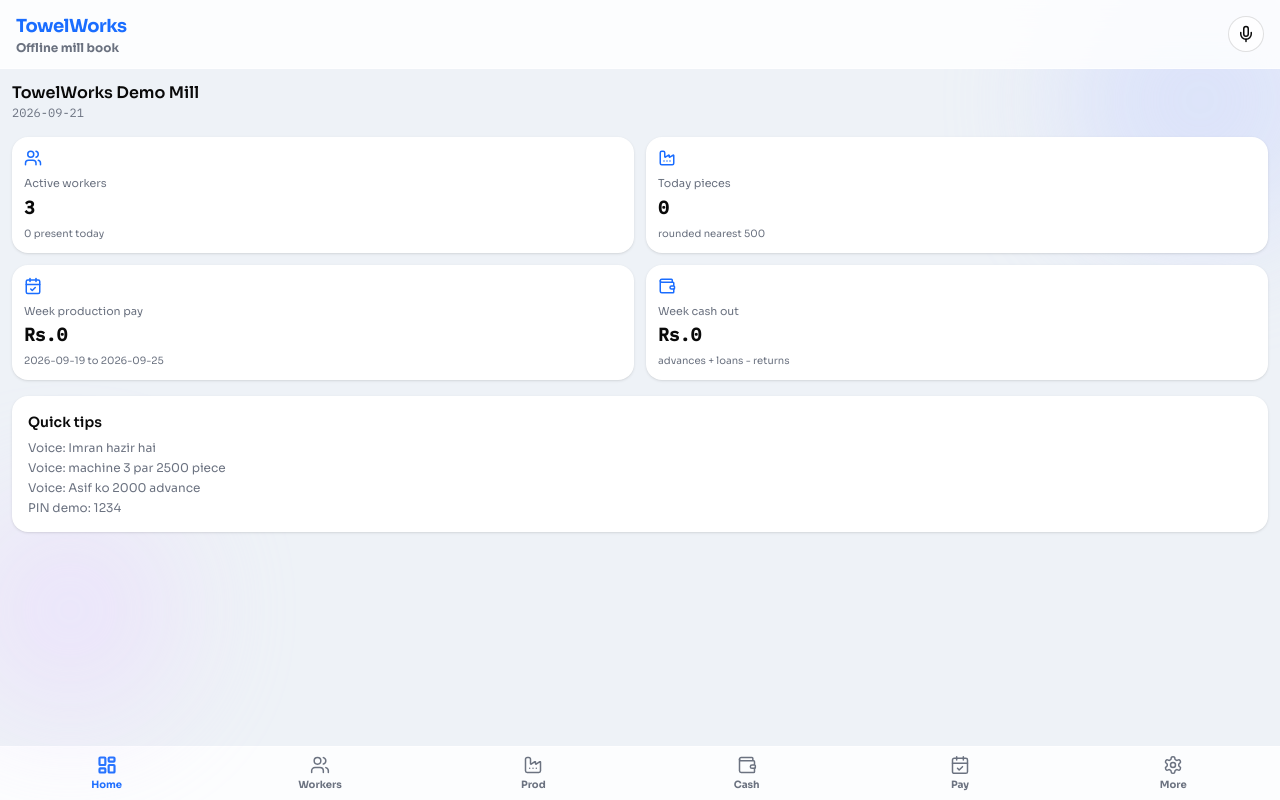
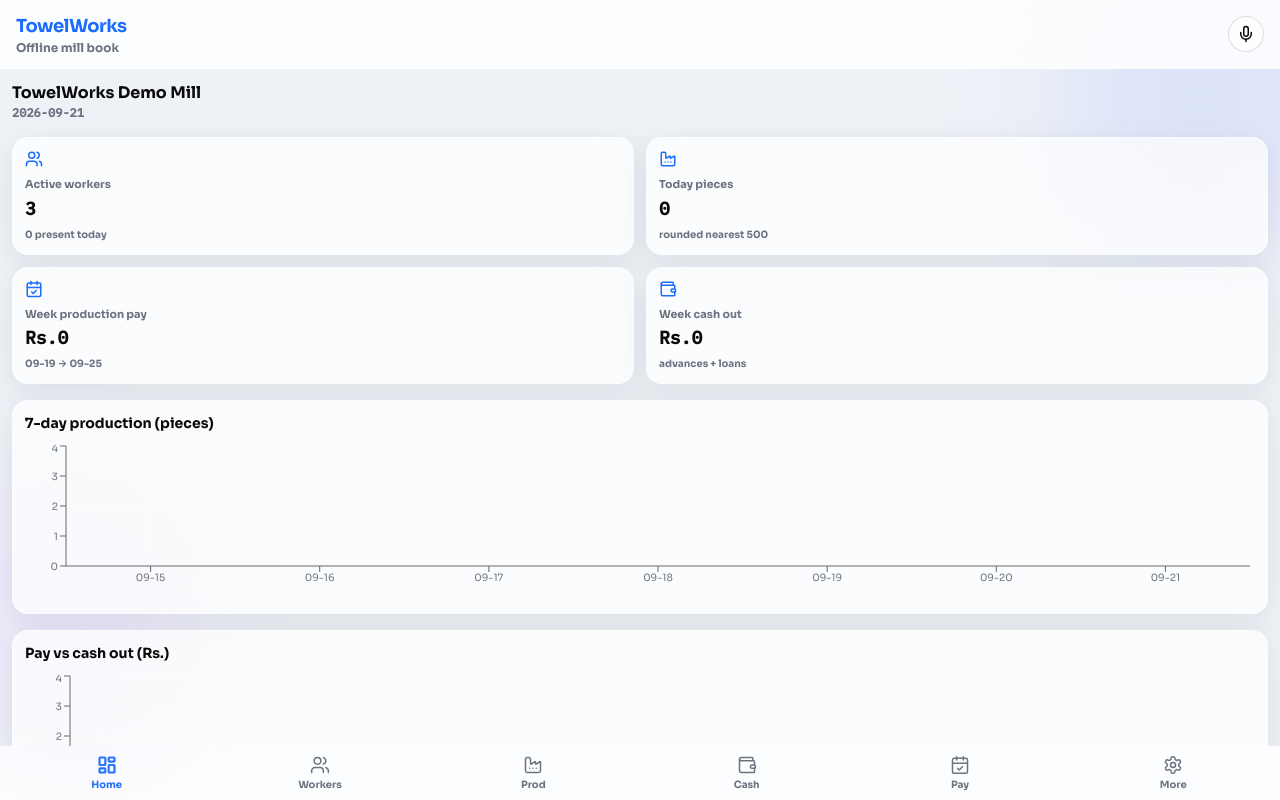
Before and after one commit to AdnanRaza88/towelworks-factory, a React (Vite) app: page / in a window 1280 px wide. Built offline with nearby package versions, Linux system fonts and the light colour scheme.

Commit message:
Dashboard trading-style charts with recharts glass cards

```diff
--- a/src/pages/Dashboard.tsx
+++ b/src/pages/Dashboard.tsx
@@ -1,7 +1,11 @@
+import { useMemo } from "react";
 import { useAppStore } from "@/store/useAppStore";
 import { todayStr, getWeekRange } from "@/lib/factory/calc";
 import { formatRs } from "@/lib/utils";
 import { Users, Factory, Wallet, CalendarCheck } from "lucide-react";
+import {
+  BarChart, Bar, XAxis, YAxis, Tooltip, ResponsiveContainer, CartesianGrid, LineChart, Line,
+} from "recharts";
 
 interface Props {
   onNavigate: (tab: "workers" | "production" | "cash" | "payroll") => void;
@@ -19,95 +23,103 @@
 
   const activeWorkers = workers.filter((w) => w.active).length;
   const presentToday = attendance.filter(
-    (a) => a.date === today && a.present
+    (a) => a.date === today && (a.status === "present" || (a as { present?: boolean }).present === true)
   ).length;
-  const todayPieces = production
-    .filter((p) => p.date === today)
-    .reduce((s, p) => s + p.roundedPieces, 0);
-  const weekPay = production
-    .filter((p) => p.date >= start && p.date <= end)
-    .reduce((s, p) => s + p.amount, 0);
-  const weekCash = cash
-    .filter((c) => c.date >= start && c.date <= end)
-    .reduce((s, c) => {
-      if (c.type === "advance" || c.type === "loan" || c.type === "deduction")
-        return s + c.amount;
-      return s - c.amount;
-    }, 0);
+  const todayPieces = production.filter((p) => p.date === today).reduce((s, p) => s + p.roundedPieces, 0);
+  const weekPay = production.filter((p) => p.date >= start && p.date <= end).reduce((s, p) => s + p.amount, 0);
+  const weekCash = cash.filter((c) => c.date >= start && c.date <= end).reduce((s, c) => {
+    if (c.type === "advance" || c.type === "loan" || c.type === "deduction") return s + c.amount;
+    return s - c.amount;
+  }, 0);
+
+  const chartData = useMemo(() => {
+    const map = new Map<string, { date: string; pieces: number; pay: number; cashOut: number }>();
+    for (let i = 6; i >= 0; i--) {
+      const d = new Date();
+      d.setDate(d.getDate() - i);
+      const key = d.toISOString().slice(0, 10);
+      map.set(key, { date: key.slice(5), pieces: 0, pay: 0, cashOut: 0 });
+    }
+    for (const p of production) {
+      const row = map.get(p.date);
+      if (row) { row.pieces += p.roundedPieces; row.pay += p.amount; }
+    }
+    for (const c of cash) {
+      const row = map.get(c.date);
+      if (row) {
+        if (c.type === "advance" || c.type === "loan" || c.type === "deduction") row.cashOut += c.amount;
+        else row.cashOut -= c.amount;
+      }
+    }
+    return Array.from(map.values());
+  }, [production, cash]);
 
   const cards = [
-    {
-      label: "Active workers",
-      value: String(activeWorkers),
-      sub: `${presentToday} present today`,
-      icon: Users,
-      tab: "workers" as const,
-    },
-    {
-      label: "Today pieces",
-      value: todayPieces.toLocaleString(),
-      sub: "rounded nearest 500",
-      icon: Factory,
-      tab: "production" as const,
-    },
-    {
-      label: "Week production pay",
-      value: formatRs(weekPay),
-      sub: `${start} to ${end}`,
-      icon: CalendarCheck,
-      tab: "payroll" as const,
-    },
-    {
-      label: "Week cash out",
-      value: formatRs(weekCash),
-      sub: "advances + loans - returns",
-      icon: Wallet,
-      tab: "cash" as const,
-    },
+    { label: "Active workers", value: String(activeWorkers), sub: `${presentToday} present today`, icon: Users, tab: "workers" as const },
+    { label: "Today pieces", value: todayPieces.toLocaleString(), sub: "rounded nearest 500", icon: Factory, tab: "production" as const },
+    { label: "Week production pay", value: formatRs(weekPay), sub: `${start.slice(5)} → ${end.slice(5)}`, icon: CalendarCheck, tab: "payroll" as const },
+    { label: "Week cash out", value: formatRs(weekCash), sub: "advances + loans", icon: Wallet, tab: "cash" as const },
   ];
 
   return (
     <div className="space-y-4">
       <div>
-        <h2 className="text-base font-semibold">
-          {millName}
-        </h2>
-        <p className="text-xs text-[var(--muted)] mono">
-          {today}
-        </p>
+        <h2 className="text-base font-bold">{millName}</h2>
+        <p className="text-xs mono font-bold" style={{ color: "var(--muted)" }}>{today}</p>
       </div>
 
       <div className="grid grid-cols-2 gap-3">
         {cards.map((c) => {
           const Icon = c.icon;
           return (
-            <button
-              key={c.label}
-              onClick={() => onNavigate(c.tab)}
-              className="rounded-2xl bg-white p-3 text-left shadow-sm active:bg-slate-50"
-            >
-              <Icon size={18} className="mb-2 text-[var(--primary)]" />
-              <p className="text-[11px] text-[var(--muted)]">
-                {c.label}
-              </p>
-              <p className="mt-0.5 text-lg font-semibold mono">
-                {c.value}
-              </p>
-              <p className="mt-1 text-[10px] text-[var(--muted)]">
-                {c.sub}
-              </p>
+            <button key={c.label} onClick={() => onNavigate(c.tab)} className="surface rounded-2xl p-3 text-left">
+              <Icon size={18} style={{ color: "var(--primary)" }} className="mb-2" />
+              <p className="text-[11px] font-bold" style={{ color: "var(--muted)" }}>{c.label}</p>
+              <p className="mt-0.5 text-lg font-bold mono">{c.value}</p>
+              <p className="mt-1 text-[10px] font-bold" style={{ color: "var(--muted)" }}>{c.sub}</p>
             </button>
           );
         })}
       </div>
 
-      <div className="rounded-2xl bg-white p-4 shadow-sm">
-        <h3 className="text-sm font-semibold">Quick tips</h3>
-        <ul className="mt-2 space-y-1 text-xs text-[var(--muted)]">
-          <li>Voice: Imran hazir hai</li>
-          <li>Voice: machine 3 par 2500 piece</li>
-          <li>Voice: Asif ko 2000 advance</li>
-          <li>PIN demo: 1234</li>
+      <div className="surface rounded-2xl p-3">
+        <h3 className="text-sm font-bold mb-2">7-day production (pieces)</h3>
+        <div style={{ width: "100%", height: 160 }}>
+          <ResponsiveContainer>
+            <BarChart data={chartData}>
+              <CartesianGrid strokeDasharray="3 3" stroke="var(--border)" />
+              <XAxis dataKey="date" tick={{ fontSize: 10, fill: "var(--muted)" }} />
+              <YAxis tick={{ fontSize: 10, fill: "var(--muted)" }} width={36} />
+              <Tooltip contentStyle={{ background: "var(--card-solid)", border: "1px solid var(--border)", borderRadius: 8, fontSize: 11, fontWeight: 700 }} />
+              <Bar dataKey="pieces" fill="var(--chart-1)" radius={[4, 4, 0, 0]} />
+            </BarChart>
+          </ResponsiveContainer>
+        </div>
+      </div>
+
+      <div className="surface rounded-2xl p-3">
+        <h3 className="text-sm font-bold mb-2">Pay vs cash out (Rs.)</h3>
+        <div style={{ width: "100%", height: 160 }}>
+          <ResponsiveContainer>
+            <LineChart data={chartData}>
+              <CartesianGrid strokeDasharray="3 3" stroke="var(--border)" />
+              <XAxis dataKey="date" tick={{ fontSize: 10, fill: "var(--muted)" }} />
+              <YAxis tick={{ fontSize: 10, fill: "var(--muted)" }} width={40} />
+              <Tooltip contentStyle={{ background: "var(--card-solid)", border: "1px solid var(--border)", borderRadius: 8, fontSize: 11, fontWeight: 700 }} />
+              <Line type="monotone" dataKey="pay" stroke="var(--chart-2)" strokeWidth={2} dot={false} name="Prod pay" />
+              <Line type="monotone" dataKey="cashOut" stroke="var(--chart-3)" strokeWidth={2} dot={false} name="Cash out" />
+            </LineChart>
+          </ResponsiveContainer>
+        </div>
+      </div>
+
+      <div className="surface rounded-2xl p-4">
+        <h3 className="text-sm font-bold">Voice tips</h3>
+        <ul className="mt-2 space-y-1 text-xs font-bold" style={{ color: "var(--muted)" }}>
+          <li>· Imran hazir hai</li>
+          <li>· machine 3 par 2500 piece</li>
+          <li>· Asif ko 2000 advance</li>
+          <li>· Agent pehle permission maangega</li>
         </ul>
       </div>
     </div>
```
